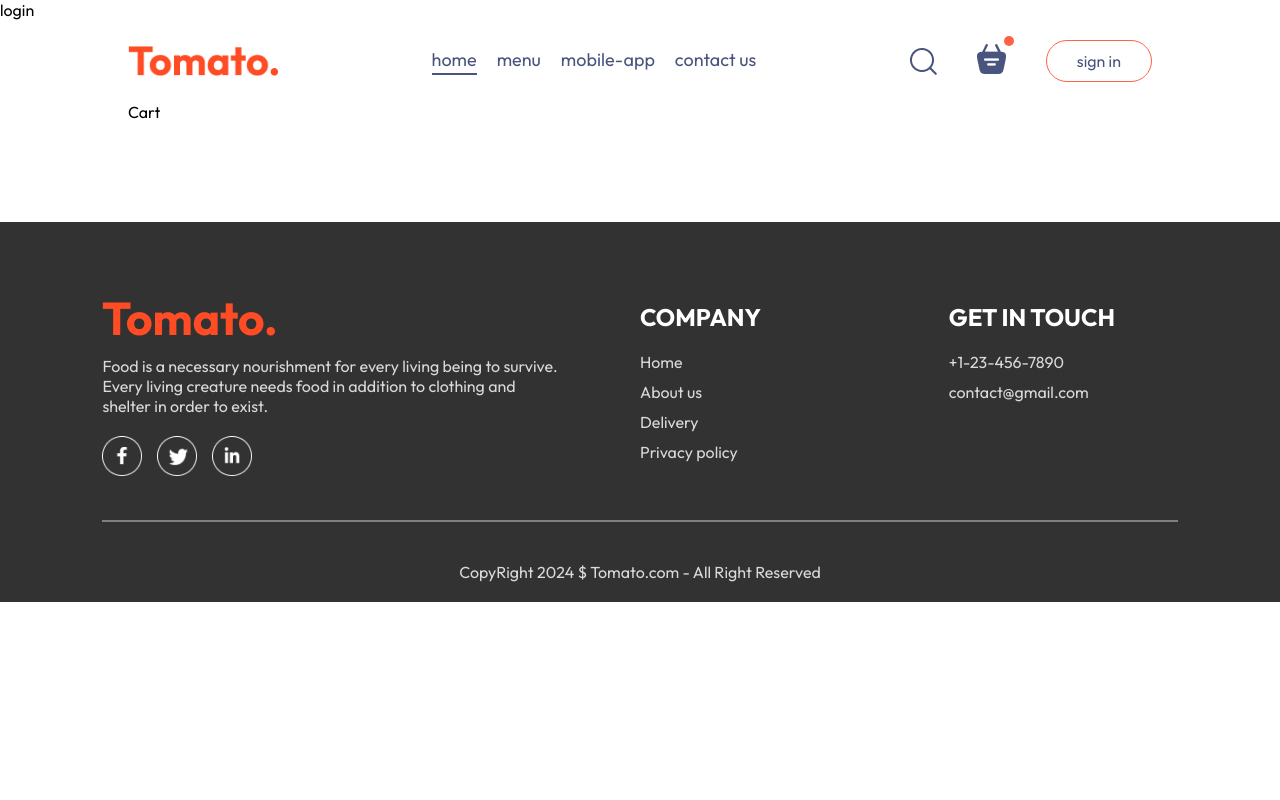
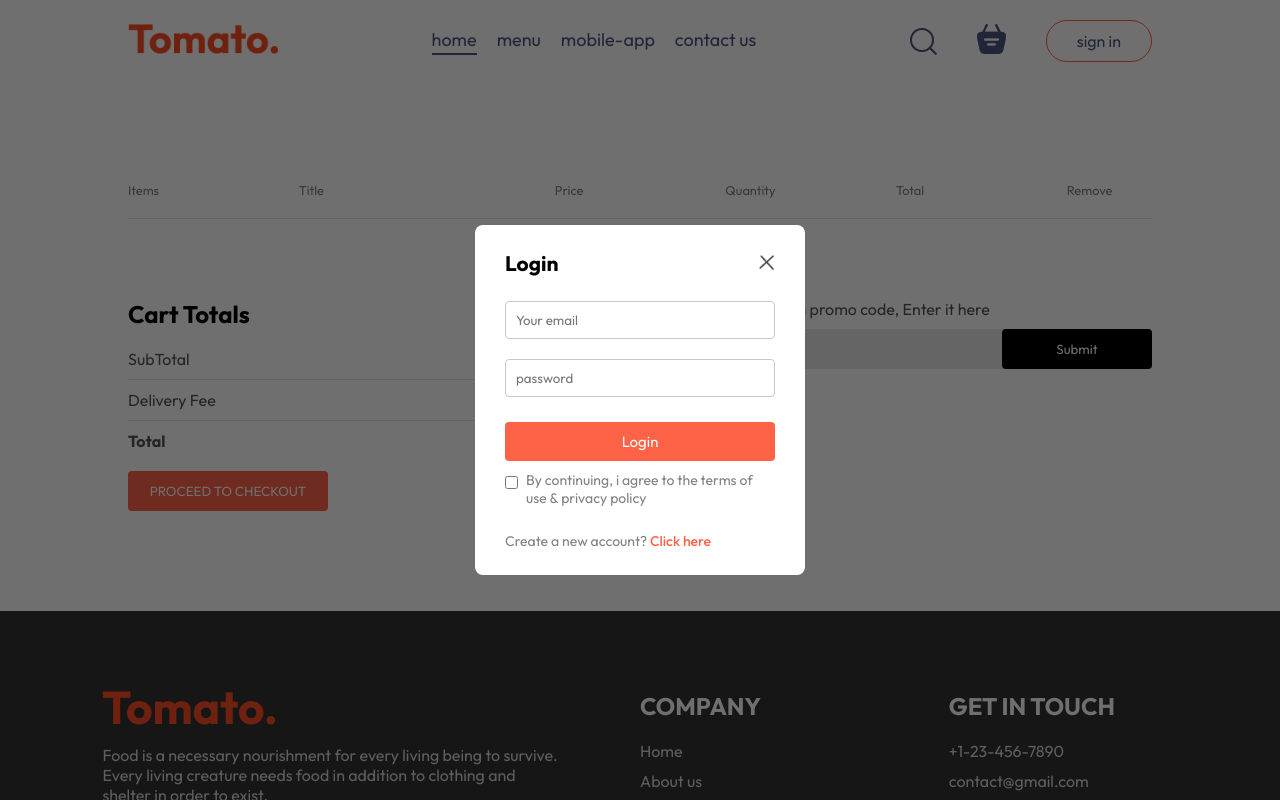
Before and after one commit to shanmugarajshan/ecomm-food-app, a React (Create React App) app: page /cart in a window 1280 px wide. Both pictures are taken after a click on the button "sign in". Shown: the top 800 px of the page. Built offline with nearby package versions, Linux system fonts and the light colour scheme.

Commit message:
order ui completed

```diff
--- a/src/App.js
+++ b/src/App.js
@@ -14,9 +14,9 @@
 
   return (
     <>
-    {showLogin ? <Login/>: <></>}
+    {showLogin ? <Login setShowLogin={setShowLogin}/>: <></>}
     <div className="app">
-        <NavBar  setShowLogin={setShowLogin}/>
+        <NavBar setShowLogin={setShowLogin}/>
         <Routes>
            <Route path='/' element ={<Home/>} />
            <Route path='/cart' element={<Cart/>}/>
--- a/src/Context/StoreContext.jsx
+++ b/src/Context/StoreContext.jsx
@@ -9,7 +9,7 @@
     const [cartItem, setCartItem] = useState({});
 
     const addtoCard = (itemId) => {
-    if(!cartItem[itemId]){
+        if (!cartItem[itemId]) {
             setCartItem((prev) => ({
                 ...prev,
                 [itemId]: 1
@@ -17,7 +17,7 @@
         } else {
             setCartItem((prev) => ({
                 ...prev,
-            [itemId]:prev[itemId]+1
+                [itemId]: prev[itemId] + 1
             }))
         }
     }
@@ -25,22 +25,30 @@
     const removeFromCard = (itemId) => {
         setCartItem((prev) => ({
             ...prev,
-        [itemId]: prev[itemId]-1
+            [itemId]: prev[itemId] - 1
         }))
     }
 
-   useEffect(() =>  {
-    console.log(cartItem);
-   }, [cartItem])
+    const getTotalCartAmount = () => {
+        let totalAmount = 0;
+        for (const item in cartItem) {
+            if (cartItem[item] > 0) {
+                let itemInfo = food_list.find((product) => product._id === item)
+                totalAmount += itemInfo.price * cartItem[item];
+            }
+        }
+        return totalAmount;
+    }
 
     const contextValue = {
         food_list,
         cartItem,
         setCartItem,
         addtoCard,
-        removeFromCard
+        removeFromCard,
+        getTotalCartAmount
     }
-    return(
+    return (
         <StoreContext.Provider value={contextValue}>
             {props.children}
         </StoreContext.Provider>
--- a/src/components/Login/Login.css
+++ b/src/components/Login/Login.css
@@ -0,0 +1,74 @@
+.login-popup{
+    position: absolute;
+    z-index: 1;
+    width: 100%;
+    height: 100%;
+    background-color: #00000090;
+    display: grid;
+}
+
+.login-popup-container{
+    place-self: center;
+    width: max(23vw, 330px);
+    color: #808080;
+    background-color: white;
+    display: flex;
+    flex-direction: column;
+    gap: 25px;
+    padding: 25px 30px;
+    border-radius: 8px;
+    font-size: 14px;
+    animation: fadeIn 0.5s;
+}
+
+.login-popup-title{
+    display: flex;
+    justify-content: space-between;
+    align-items: center;
+    color: black;
+}
+
+.login-popup-title img{
+    cursor: pointer;
+    width: 16px;
+}
+
+.login-popup-inputs{
+    display: flex;
+    flex-direction: column;
+    gap: 20px;
+}
+
+.login-popup-inputs input{
+    outline: none;
+    border: 1px solid #c9c9c9;
+    padding: 10px;
+    border-radius: 4px;
+}
+
+.login-popup-container button{
+    border: none;
+    padding: 10px;
+    border-radius: 4px;
+    color: white;
+    background-color: tomato;
+    font-size: 15px;
+    cursor: pointer;
+}
+
+.login-popup-condition{
+    display: flex;
+    align-items: start;
+    gap: 8px;
+    margin-top: -15px;
+}
+
+.login-popup-condition input{
+    margin-top: 5px;
+}
+
+.login-popup p span{
+    color: tomato;
+    font-weight: 500;
+    cursor: pointer;
+}
--- a/src/components/Login/Login.jsx
+++ b/src/components/Login/Login.jsx
@@ -1,10 +1,37 @@
-import React from 'react'
+import React, { useState } from 'react'
 import './Login.css'
+import { assets } from '../../assets/assets'
 
-const Login = () => {
+const Login = ({ setShowLogin }) => {
+
+  const [currentState, setCurrentState] = useState("Login")
+
   return (
     <div className='login-popup'>
-login
+      <form className='login-popup-container'>
+        <div className='login-popup-title'>
+          <h2>{currentState}</h2>
+          <img onClick={() => setShowLogin(false)} src={assets.cross_icon} />
+        </div>
+        <div className='login-popup-inputs'>
+          {currentState === "Login" ? <></> :
+            <input type='text' placeholder='Your Name' required />}
+          <input type='email' placeholder='Your email' required />
+          <input type='password' placeholder='password' required />
+
+        </div>
+        <button>{currentState === "Sign Up" ? "Create account" : "Login"}</button>
+        <div className='login-popup-condition'>
+          <input type='checkbox' required />
+          <p>By continuing, i agree to the terms of use & privacy policy</p>
+        </div>
+        {currentState === "Login"
+          ? <p>Create a new account? <span onClick={() => setCurrentState("Sign Up")}>Click here</span></p>
+          : <p>Already have an account? <span onClick={() => setCurrentState("Login")}>Login here</span></p>
+        }
+
+
+      </form>
     </div>
   )
 }
--- a/src/components/NavBar/NavBar.jsx
+++ b/src/components/NavBar/NavBar.jsx
@@ -1,14 +1,18 @@
-import React, { useState } from 'react';
+import React, { useContext, useState } from 'react';
 import './NavBar.css';
 import { Link } from 'react-router-dom';
 import { assets } from '../../assets/assets'
+import { StoreContext } from '../../Context/StoreContext';
 
 const NavBar = ({setShowLogin}) => {
 
     const [menu, setMenu] = useState("home");
+    const {getTotalCartAmount} = useContext(StoreContext);
+
+
     return (
         <div className='navbar'>
-            <img src={assets.logo} alt='' className='logo' />
+           <Link to='/'> <img src={assets.logo} alt='' className='logo' /></Link>
             <ul className="navbar-menu">
                 <Link to='/' onClick={() => setMenu("home")} className={menu === "home" ? "active" : ""}>home</Link>
                 <a href='#explore-menu' onClick={() => setMenu("menu")} className={menu === "menu" ? "active" : "" }>menu</a>
@@ -19,8 +23,8 @@
         <div className="navbar-right">
                 <img src={assets.search_icon} alt='' />
             <div className='navbar-search-icon'>
-                <img src={assets.basket_icon} alt='' />
-                <div className='dot'></div>
+                <Link to='/cart'><img src={assets.basket_icon} alt='' /></Link>
+                <div className={getTotalCartAmount() === 0 ? "" : "dot"}></div>
                 </div>
                 <button onClick={() => setShowLogin(true)}>sign in</button>
             </div>
--- a/src/pages/Cart/Cart.css
+++ b/src/pages/Cart/Cart.css
@@ -0,0 +1,106 @@
+.cart{
+    margin-top: 100px;
+}
+
+.cart-items-title{
+    display: grid;
+    grid-template-columns: 1fr 1.5fr 1fr 1fr 1fr 0.5fr;
+    align-items: center;
+    color: grey;
+    font-size: max(1vw, 12px);
+}
+
+.cart-items-item{
+    margin: 10px 0px;
+    color: black;
+}
+
+.cart-items-item img{
+    width: 50px;
+}
+
+.cart hr{
+    height: 1px;
+    background-color: #e2e2e2;
+    border: none;
+}
+
+.cart-items-item .cross{
+    cursor: pointer;
+}
+
+.cart-bottom{
+    margin-top: 80px;
+    display: flex;
+    justify-content: space-between;
+    gap: max(12vw, 20px);
+}
+
+.cart-total{
+    flex: 1;
+    display: flex;
+    flex-direction: column;
+    gap: 20px;
+}
+
+.cart-total-details{
+    display: flex;
+    justify-content: space-between;
+    color: #555;
+}
+
+.cart-total hr{
+    margin: 10px 0px;
+}
+
+.cart-total button{
+    border: none;
+    color: white;
+    background-color: tomato;
+    width: max(15vw, 200px);
+    padding: 12px 0px;
+    border-radius: 4px;
+    cursor: pointer;
+}
+
+.cart-promocode{
+    flex: 1;
+}
+
+.cart-promocode p{
+    color: #555;
+}
+
+.cart-promocode-input{
+    margin-top: 10px;
+    display: flex;
+    justify-content: space-between;
+    align-items: center;
+    background-color: #eaeaea;
+    border-radius: 4px;
+}
+
+.cart-promocode-input input{
+    background: transparent;
+    border: none;
+    outline: none;
+    padding-left: 10px;
+}
+
+.cart-promocode-input button{
+    width: max(10vw, 150px);
+    padding: 12px 5px;
+    background-color: black;
+    border: none;
+    color: white;
+    border-radius: 4px;
+}
+
+@media(max-width:750px){
+    .cart-bottom{
+        flex-direction: column-reverse;
+    }
+    .cart-promocode{
+        justify-content: start;
+    }
+}
--- a/src/pages/Cart/Cart.jsx
+++ b/src/pages/Cart/Cart.jsx
@@ -1,10 +1,76 @@
-import React from 'react'
+import React, { useContext } from 'react'
 import './Cart.css'
+import { StoreContext } from '../../Context/StoreContext'
+import { useNavigate } from 'react-router-dom';
 
 const Cart = () => {
+
+  const { cartItem, food_list, removeFromCard, getTotalCartAmount } = useContext(StoreContext);
+  const navigate = useNavigate();
   return (
-    <div>Cart</div>
+    <div className='cart'>
+      <div className="cart-items">
+        <div className="cart-items-title">
+          <p>Items</p>
+          <p>Title</p>
+          <p>Price</p>
+          <p>Quantity</p>
+          <p>Total</p>
+          <p>Remove</p>
+        </div>
+        <br />
+        <hr />
+        {food_list.map((item, index) => {
+          if (cartItem[item._id] > 0) {
+            return (
+              <div>
+                <div className='cart-items-title cart-items-item'>
+                  <img src={item.image} alt="" />
+                  <p>{item.name}</p>
+                  <p>${item.price}</p>
+                  <p>{cartItem[item._id]}</p>
+                  <p>${item.price * cartItem[item._id]}</p>
+                  <p onClick={() => removeFromCard(item._id)} className='cross'>-</p>
+                </div>
+                <hr />
+              </div>
+            )
+          }
+        })}
+      </div>
+      <div className="cart-bottom">
+        <div className="cart-total">
+          <h2>Cart Totals</h2>
+          <div>
+            <div className="cart-total-details">
+              <p>SubTotal</p>
+              <p>${getTotalCartAmount()}</p>
+            </div>
+            <hr />
+            <div className="cart-total-details">
+              <p>Delivery Fee</p>
+              <p>${2}</p>
+            </div>
+            <hr />
+            <div className="cart-total-details">
+              <b>Total</b>
+              <b>${getTotalCartAmount() + 2}</b>
+            </div>
+          </div>
+          <button onClick={() => navigate('/order')}>PROCEED TO CHECKOUT</button>
+        </div>
+        <div className="cart-promocode">
+          <div>
+            <p>If you have a promo code, Enter it here</p>
+            <div className='cart-promocode-input'>
+               <input type='text' placeholder='promo code'/>
+               <button>Submit</button>
+            </div>
+          </div>
+        </div>
+      </div>
+    </div>
   )
 }
 
-export default Cart
+export default Cart;
--- a/src/pages/PlaceOrder/PlaceOrder.jsx
+++ b/src/pages/PlaceOrder/PlaceOrder.jsx
@@ -1,9 +1,57 @@
-import React from 'react'
+import React, { useContext } from 'react'
 import './PlaceOrder.css'
+import { StoreContext } from '../../Context/StoreContext'
 
 const PlaceOrder = () => {
+
+  const {getTotalCartAmount} = useContext(StoreContext)
+
   return (
-    <div>PlaceOrder</div>
+    <form className='place-order'>
+      <div className="place-order-left">
+        <p className='title'> Delivery Information</p>
+        <div className='multi-fields'>
+          <input type="text" placeholder='First Name' />
+          <input type="text" placeholder='Second Name' />
+
+        </div>
+        <input type="text" placeholder='Email address' />
+        <input type="text" placeholder='Street' />
+        <div className='multi-fields'>
+          <input type="text" placeholder='City' />
+          <input type="text" placeholder='State' />
+
+        </div>
+        <div className='multi-fields'>
+          <input type="text" placeholder='Zip code' />
+          <input type="text" placeholder='Country' />
+
+        </div>
+        <input type="text" placeholder='Phone' />
+      </div>
+      <div className="place-order-right">
+        <div className="cart-total">
+          <h2>Cart Totals</h2>
+          <div>
+            <div className="cart-total-details">
+              <p>SubTotal</p>
+              <p>${getTotalCartAmount()}</p>
+            </div>
+            <hr />
+            <div className="cart-total-details">
+              <p>Delivery Fee</p>
+              <p>${2}</p>
+            </div>
+            <hr />
+            <div className="cart-total-details">
+              <b>Total</b>
+              <b>${getTotalCartAmount() + 2}</b>
+            </div>
+          </div>
+          <button>PROCEED TO PAYMENT</button>
+        </div>
+      </div>
+    </form>
   )
 }
 
```
Also changed, not shown: src/pages/PlaceOrder/PlaceOrder.css (+41 -0 lines). Lines whose indentation alone changed are shown as unchanged.
